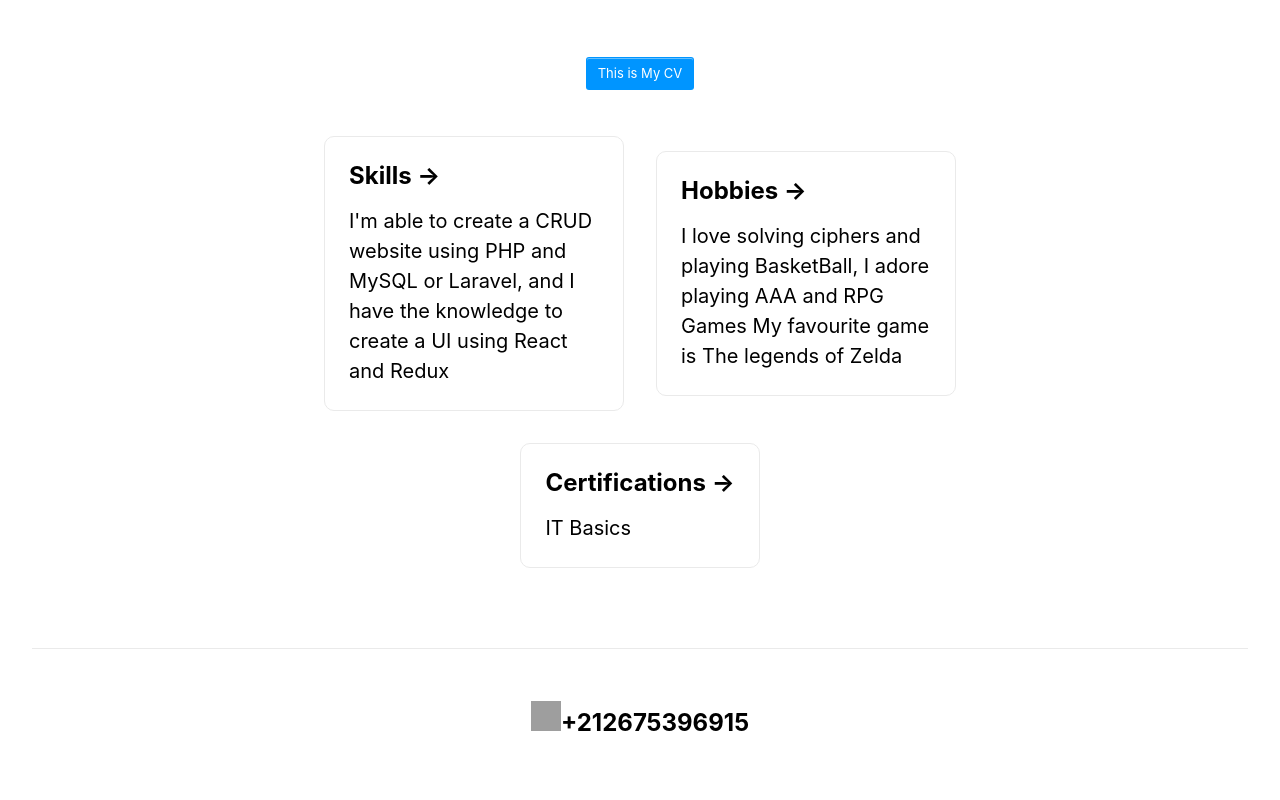
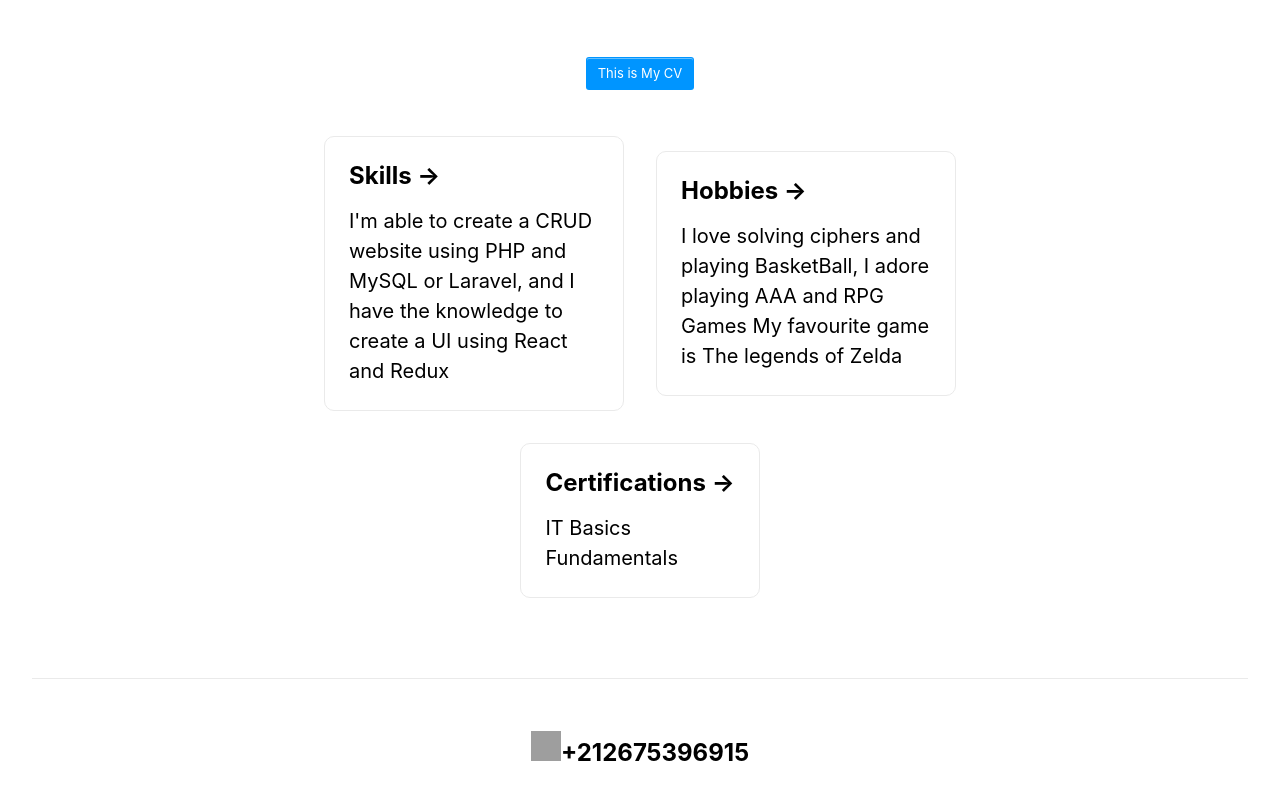
Before and after one commit to YoussefJemmane/joemane, a Next.js app: page / in a window 1280 px wide. Shown: the part 625-1425 px from the top of the page. Built offline with nearby package versions, Linux system fonts and the light colour scheme; grey boxes are pictures that could not be loaded.

Commit message:
update certifications

```diff
--- a/pages/index.js
+++ b/pages/index.js
@@ -47,9 +47,10 @@ export default function Home() {
             <h2>Hobbies &rarr;</h2>
             <p>I love solving ciphers and playing BasketBall, I adore playing AAA and RPG Games My favourite game is The legends of Zelda</p>
           </a>
-          <a className={styles.card}href="https://storage.googleapis.com/programminghub/certificate%2F1630178096840.pdf">
+          <a className={styles.card}>
             <h2>Certifications &rarr;</h2>
-            <p>IT Basics</p>
+            <p><a href="https://storage.googleapis.com/programminghub/certificate%2F1630178096840.pdf">IT Basics</a></p>
+            <p><a href="https://storage.googleapis.com/programminghub/certificate%2F1629573666888.pdf">Fundamentals</a></p>
           </a>
         </div>
       </main>
```
